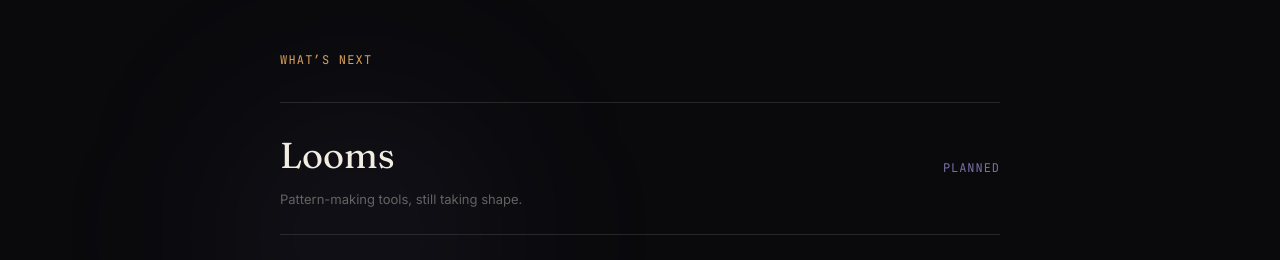
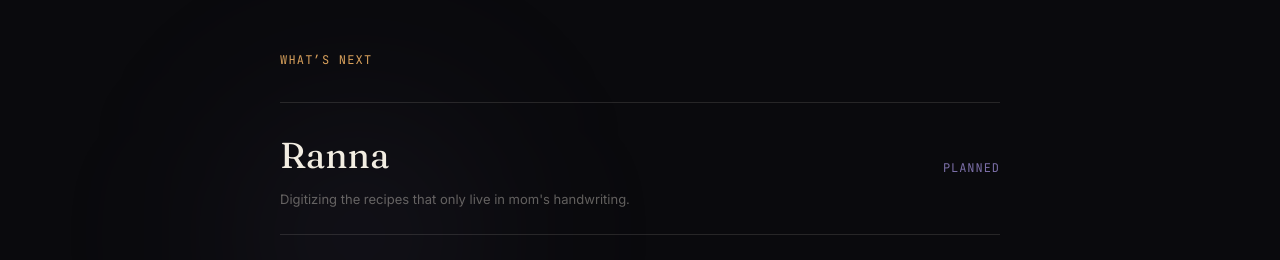
Before and after one commit to tamkin-anwar/anwar-creative-studio-portfolio, a React (Vite) app: page / in a window 1280 px wide. Shown: the part 2740-3000 px from the top of the page. Built offline with nearby package versions, Linux system fonts and the light colour scheme.

Commit message:
Replace Looms placeholder with Ranna, a digital cookbook for family recipes

```diff
--- a/src/content/roadmap.ts
+++ b/src/content/roadmap.ts
@@ -8,9 +8,9 @@ export type RoadmapEntry = {
 
 export const roadmap: RoadmapEntry[] = [
   {
-    name: 'Looms',
+    name: 'Ranna',
     status: 'planned',
-    blurb: 'Pattern-making tools, still taking shape.',
+    blurb: "Digitizing the recipes that only live in mom's handwriting.",
   },
   {
     name: 'Unnamed',
```
